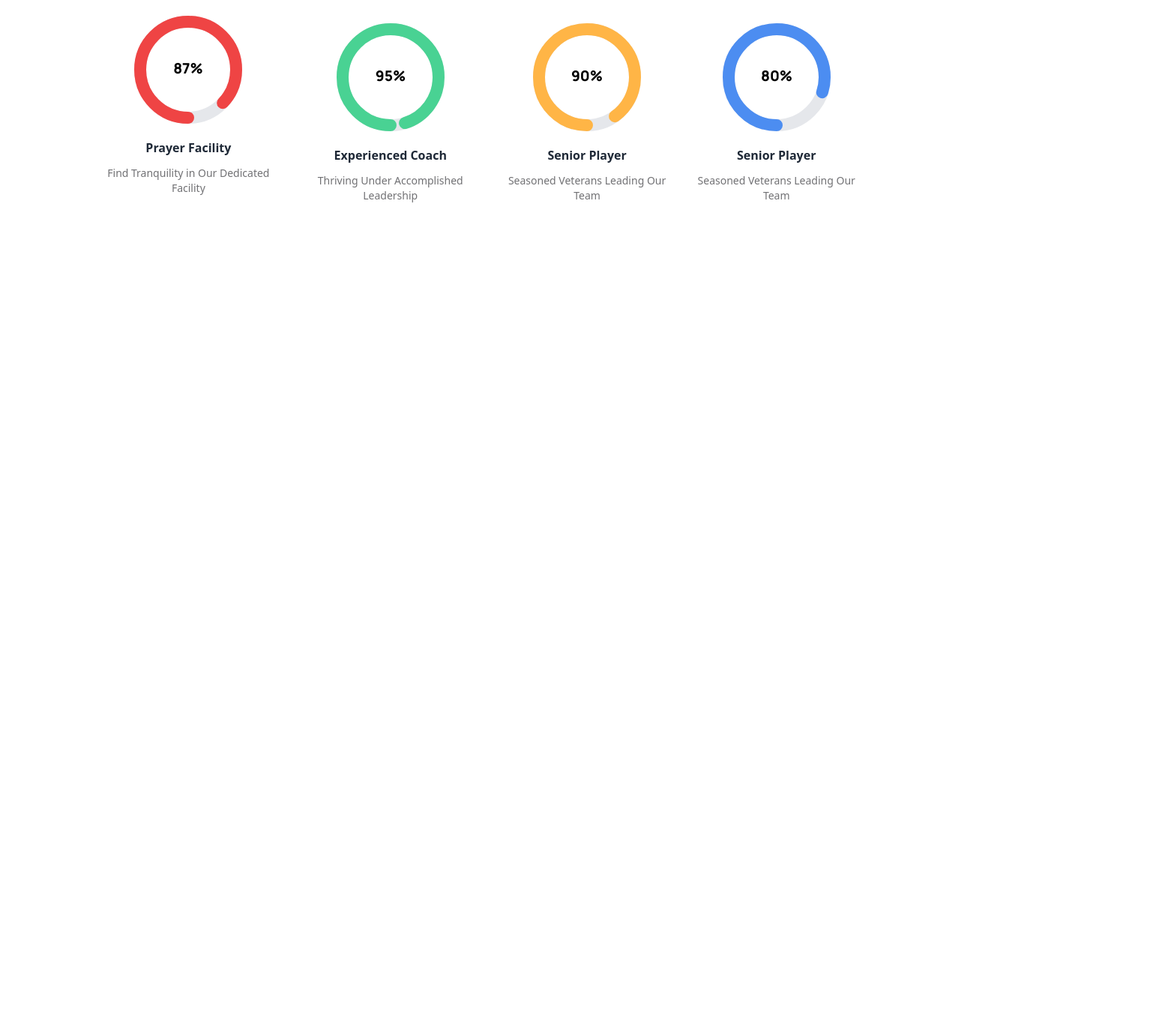
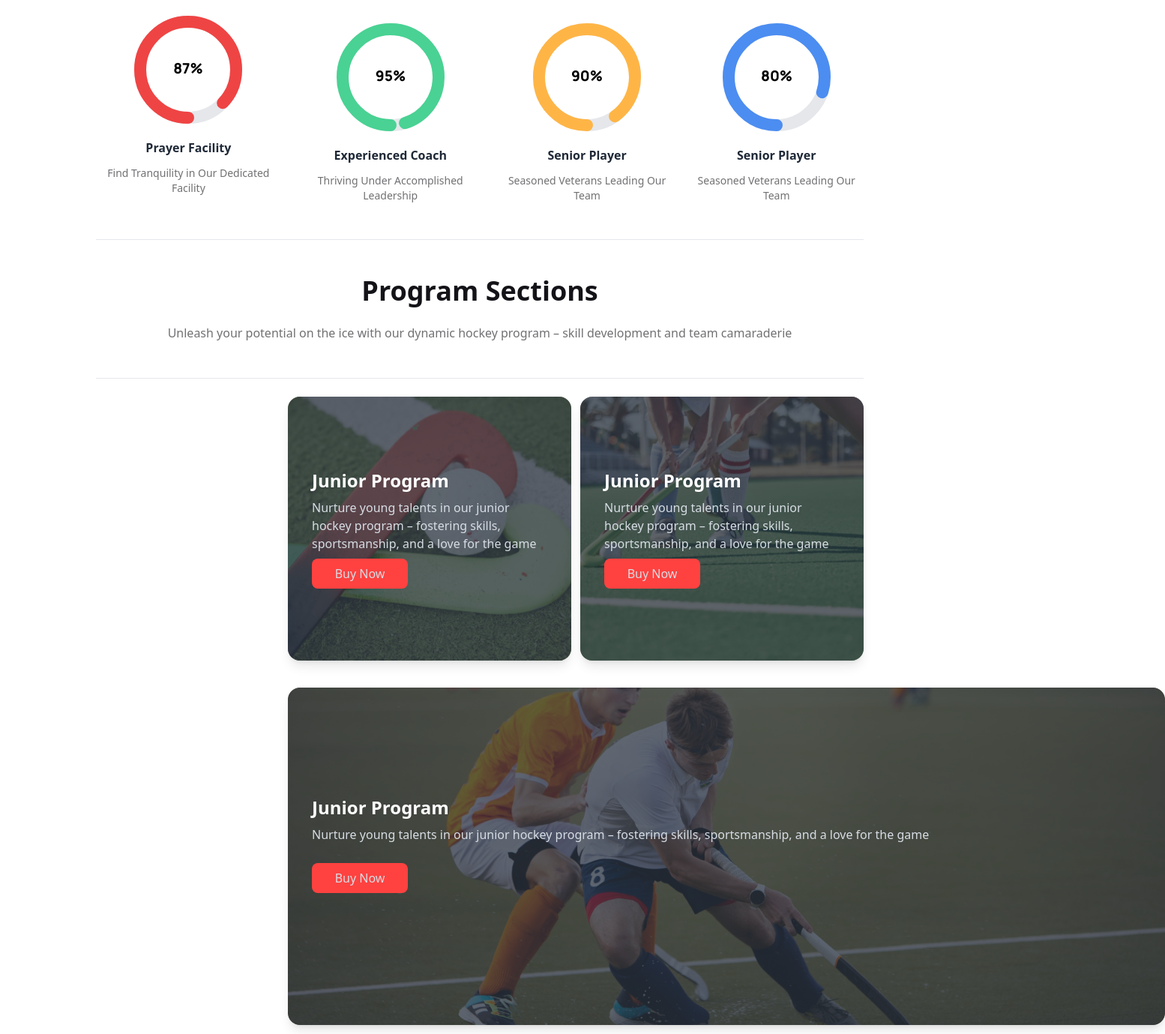
Before and after one commit to 678-Asraful/Assignment-3, a plain HTML site: page index.html in a window 1280 px wide. Shown: the part 894-2273 px from the top of the page at 75% size, 1554 px wide, since content can reach past the window. Before the commit the page ends 1213 px from the top, so only its background shows below. Drawn offline with nearby package versions, Linux system fonts and the light colour scheme.

Commit message:
completed program section

```diff
--- a/index.html
+++ b/index.html
@@ -275,6 +275,49 @@
         </div>
 
     </section>
+    <hr class="mx-32 ">
+    <section class="text-center my-12 ">
+
+      <h3 class="text-[#131318] text-4xl font-extrabold">Program Sections</h3>
+      <p class="text-[#13131899] font-medium pt-6">Unleash your potential on the ice with our dynamic hockey program – skill development and team camaraderie</p>
+
+    </section>
+    <hr class="mx-32">
+
+    <section class="lg:mx-32  ">
+      <div class="flex  lg:flex-row flex-col lg:gap-x-3">
+      <div class="card mt-6 mb-3 w-[573px] bg-[rgba(19, 19, 24, 0.50)] lg:ml-64 shadow-lg image-full">
+        <figure><img src="Images/2.png" alt="Shoes" /></figure>
+        <div class="card-body">
+          <h2 class="pt-16 text-white text-2xl font-extrabold">Junior Program</h2>
+          <p class="font-medium">Nurture young talents in our junior hockey program – fostering skills, sportsmanship, and a love for the game</p>
+          <div class=" ">
+            <button class="w-32 h-10 rounded-lg bg-button mb-16 ">Buy Now</button>
+          </div>
+        </div>
+      </div>
+      <div class="card mt-6 mb-3 w-[573px] bg-[rgba(19, 19, 24, 0.50)] shadow-lg image-full">
+        <figure><img src="Images/3.png" alt="Shoes" /></figure>
+        <div class="card-body">
+          <h2 class="pt-16 text-white text-2xl font-extrabold">Junior Program</h2>
+          <p class="font-medium">Nurture young talents in our junior hockey program – fostering skills, sportsmanship, and a love for the game</p>
+          <div class=" ">
+            <button class="w-32 h-10 rounded-lg bg-button mb-16 ">Buy Now</button>
+          </div>
+        </div>
+      </div>
+
+    </div>
+    <div class="card mt-6 mb-3 lg:ml-64 lg:w-[1170px] bg-[rgba(19, 19, 24, 0.50)] shadow-lg image-full">
+      <figure><img src="Images/4.png" alt="Shoes" /></figure>
+      <div class="card-body">
+        <h2 class="pt-28 text-white text-2xl font-extrabold">Junior Program</h2>
+        <p class="font-medium">Nurture young talents in our junior hockey program – fostering skills, sportsmanship, and a love for the game</p>
+        <div class=" ">
+          <button class="w-32 h-10 rounded-lg bg-button mb-36 ">Buy Now</button>
+        </div>
+      </div>
+    </section>
 
 
   </main>
```
